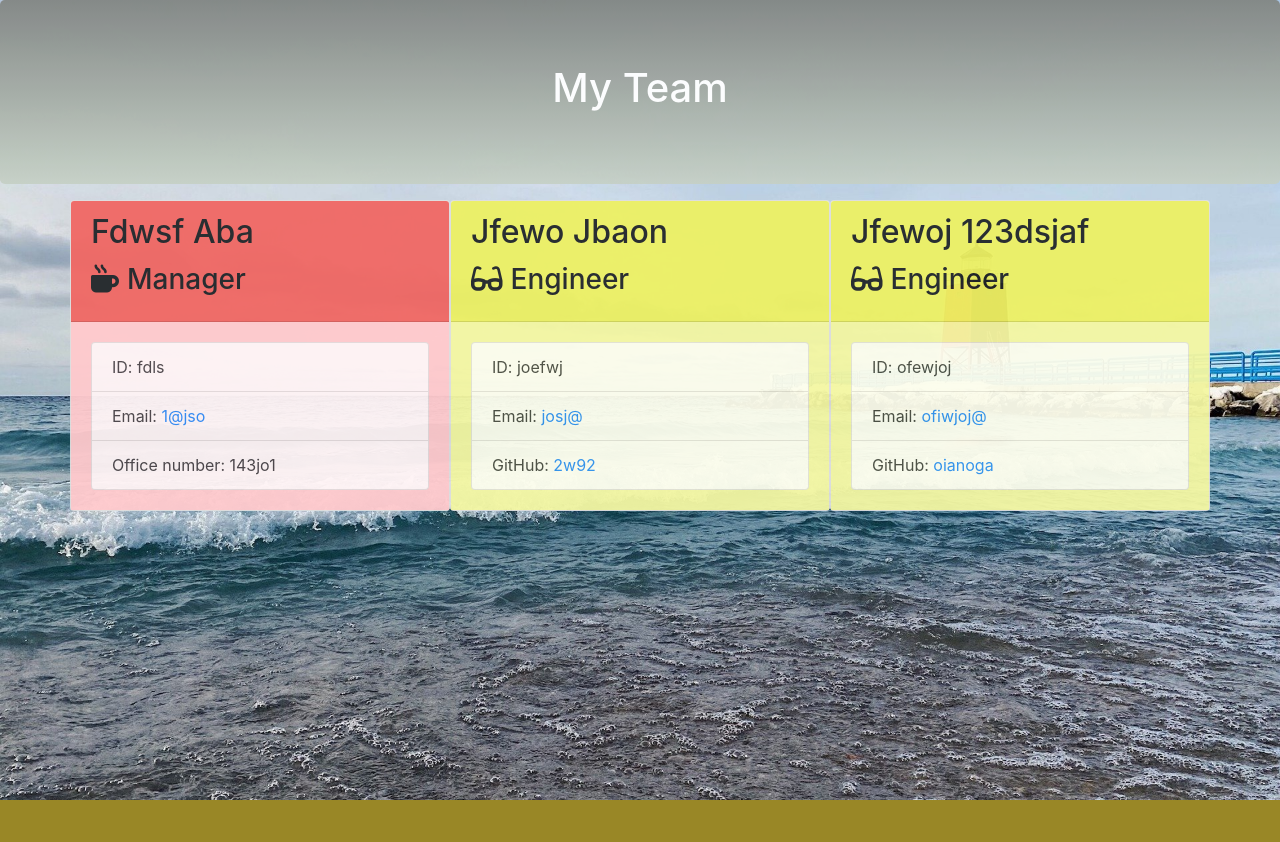
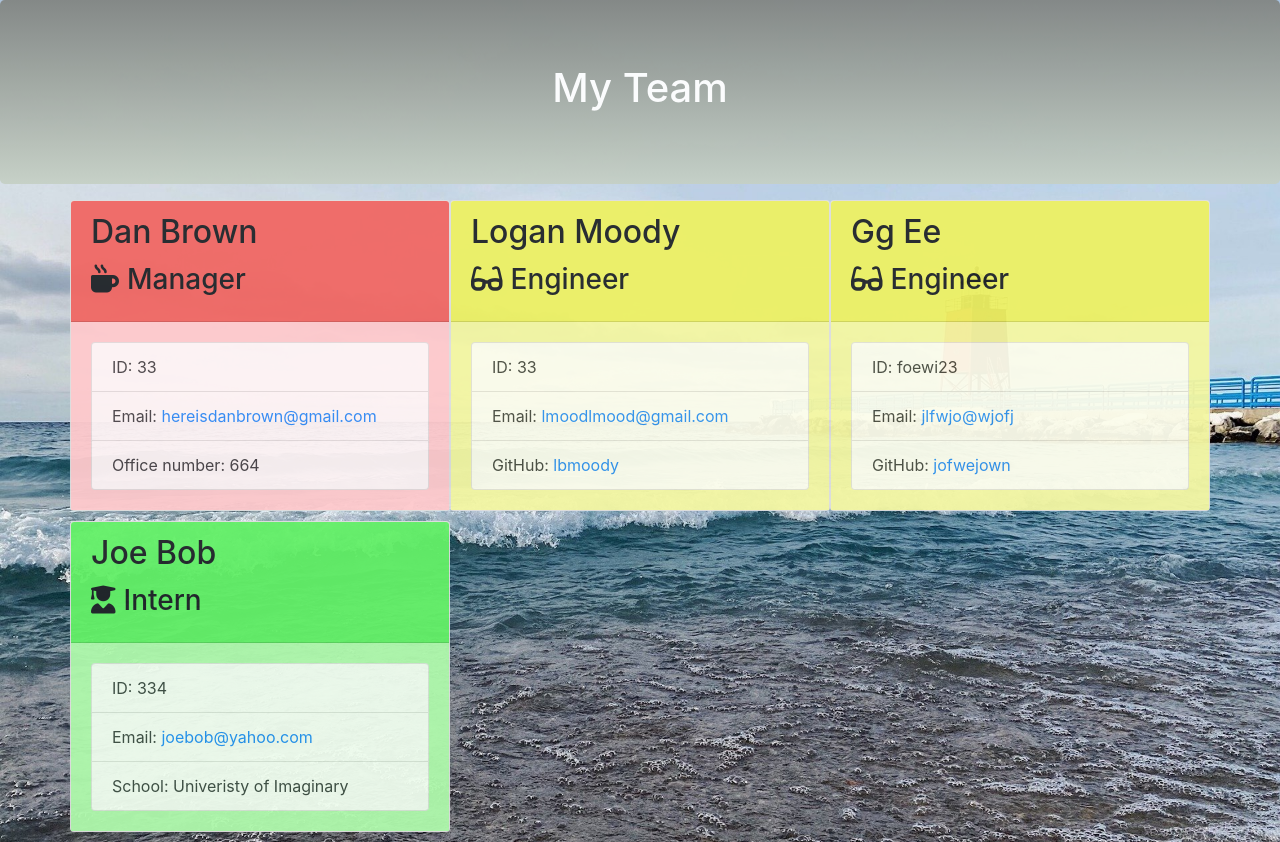
Before and after one commit to 13uilding/EmployeeSummary, a website: page output/team.html in a window 1280 px wide. Before the commit the page ends 800 px from the top, so only its background shows below. Drawn offline with nearby package versions, Linux system fonts and the light colour scheme.

```diff
--- a/output/team.html
+++ b/output/team.html
@@ -25,42 +25,56 @@
             <div class="col-4">
 <div class="card employee-card manager">
     <div class="card-header">
-        <h2 class="card-title">Fdwsf Aba</h2>
+        <h2 class="card-title">Dan Brown</h2>
         <h3 class="card-title"><i class="fas fa-mug-hot mr-2"></i>Manager</h3>
     </div>
     <div class="card-body">
         <ul class="list-group">
-            <li class="list-group-item">ID: fdls</li>
-            <li class="list-group-item">Email: <a href="mailto:1@jso">1@jso</a></li>
-            <li class="list-group-item">Office number: 143jo1</li>
+            <li class="list-group-item">ID: 33</li>
+            <li class="list-group-item">Email: <a href="mailto:hereisdanbrown@gmail.com">hereisdanbrown@gmail.com</a></li>
+            <li class="list-group-item">Office number: 664</li>
         </ul>
     </div>
 </div>
 </div><div class="col-4">
 <div class="card employee-card engineer">
     <div class="card-header">
-        <h2 class="card-title">Jfewo Jbaon</h2>
+        <h2 class="card-title">Logan Moody</h2>
         <h3 class="card-title"><i class="fas fa-glasses mr-2"></i>Engineer</h3>
     </div>
     <div class="card-body">
         <ul class="list-group">
-            <li class="list-group-item">ID: joefwj</li>
-            <li class="list-group-item">Email: <a href="mailto:josj@">josj@</a></li>
-            <li class="list-group-item">GitHub: <a href="https://github.com/2w92" target="_blank" rel="noopener noreferrer">2w92</a></li>
+            <li class="list-group-item">ID: 33</li>
+            <li class="list-group-item">Email: <a href="mailto:lmoodlmood@gmail.com">lmoodlmood@gmail.com</a></li>
+            <li class="list-group-item">GitHub: <a href="https://github.com/lbmoody" target="_blank" rel="noopener noreferrer">lbmoody</a></li>
         </ul>
     </div>
 </div>
 </div><div class="col-4">
 <div class="card employee-card engineer">
     <div class="card-header">
-        <h2 class="card-title">Jfewoj 123dsjaf</h2>
+        <h2 class="card-title">Gg Ee</h2>
         <h3 class="card-title"><i class="fas fa-glasses mr-2"></i>Engineer</h3>
     </div>
     <div class="card-body">
         <ul class="list-group">
-            <li class="list-group-item">ID: ofewjoj</li>
-            <li class="list-group-item">Email: <a href="mailto:ofiwjoj@">ofiwjoj@</a></li>
-            <li class="list-group-item">GitHub: <a href="https://github.com/oianoga" target="_blank" rel="noopener noreferrer">oianoga</a></li>
+            <li class="list-group-item">ID: foewi23</li>
+            <li class="list-group-item">Email: <a href="mailto:jlfwjo@wjofj">jlfwjo@wjofj</a></li>
+            <li class="list-group-item">GitHub: <a href="https://github.com/jofwejown" target="_blank" rel="noopener noreferrer">jofwejown</a></li>
+        </ul>
+    </div>
+</div>
+</div><div class="col-4">
+<div class="card employee-card intern">
+    <div class="card-header">
+        <h2 class="card-title">Joe Bob</h2>
+        <h3 class="card-title"><i class="fas fa-user-graduate mr-2"></i>Intern</h3>
+    </div>
+    <div class="card-body">
+        <ul class="list-group">
+            <li class="list-group-item">ID: 334</li>
+            <li class="list-group-item">Email: <a href="mailto:joebob@yahoo.com">joebob@yahoo.com</a></li>
+            <li class="list-group-item">School: Univeristy of Imaginary</li>
         </ul>
     </div>
 </div>
```
Also changed, not shown: README.md.
